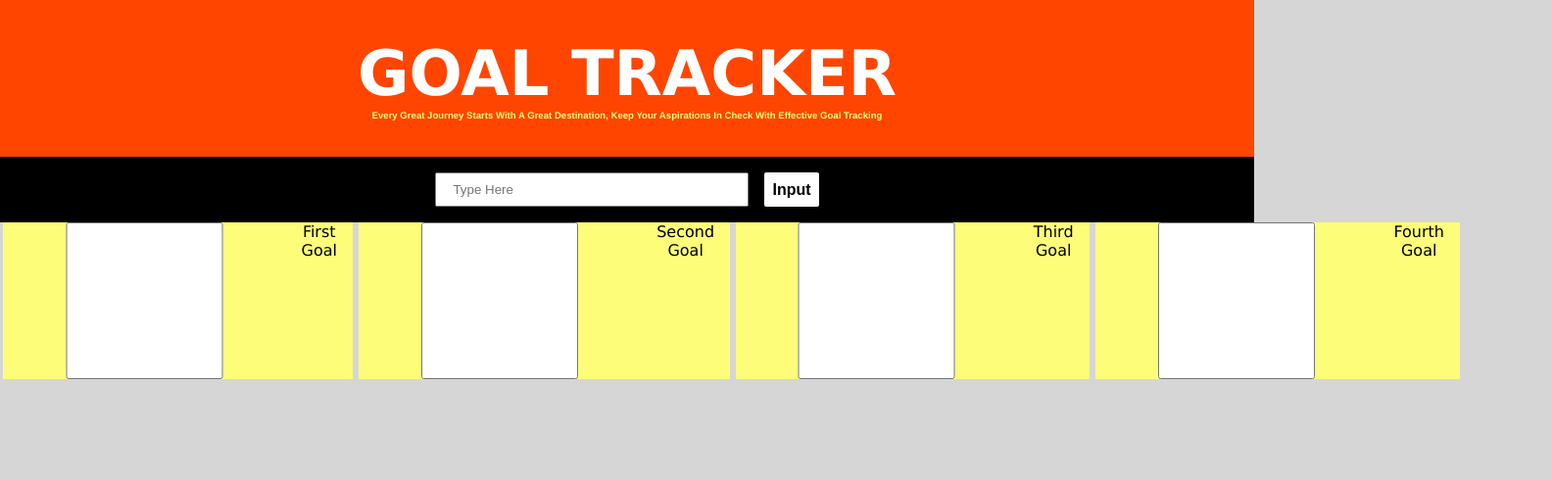
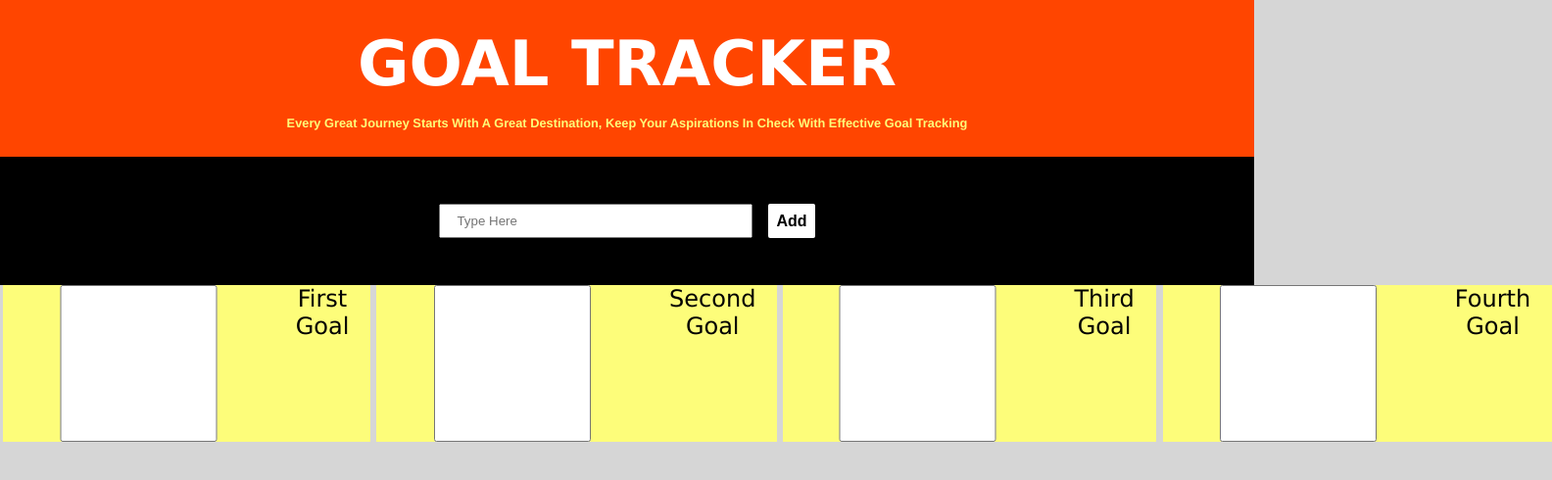
Before and after one commit to fadayopaul/goal-tracker, a React (Create React App) app: page / in a window 1280 px wide. Shown: the top 490 px of the page at 98% size, 1584 px wide, since content can reach past the window. Built offline with nearby package versions, Linux system fonts and the light colour scheme; the HTML template or start-up script is replaced by a standard one.

Commit message:
first commit

```diff
--- a/src/App.js
+++ b/src/App.js
@@ -1,4 +1,4 @@
-import React from "react";
+import React from 'react';
 
 function App() {
   return (
@@ -30,7 +30,7 @@
     <div className="form-container">
       <div className="form">
         <input type="text" placeholder="type here" />
-        <button className="btn">input</button>
+        <button className="btn">add</button>
       </div>
     </div>
   );
--- a/src/index.css
+++ b/src/index.css
@@ -6,7 +6,7 @@
 
 body {
   font-family: Verdana, Geneva, Tahoma, sans-serif;
-  font-size: 1rem;
+  font-size: 1.5rem;
   background-color: #d6d6d6;
 }
 
@@ -29,11 +29,15 @@
 
   background-color: #ff4500;
 }
+h1 {
+  font-size: 3rem;
+  margin-bottom: 1rem;
+}
 
 .nav > h4 {
   width: 80%;
   font-family: Helvetica;
-  font-size: 0.6rem;
+  font-size: 0.8rem;
   color: #fdfd7a;
   text-transform: capitalize;
 }
@@ -55,7 +59,7 @@
   align-items: center;
 
   height: fit-content;
-  padding: 1rem 0;
+  padding: 3rem 0;
   background-color: black;
 }
 
```
